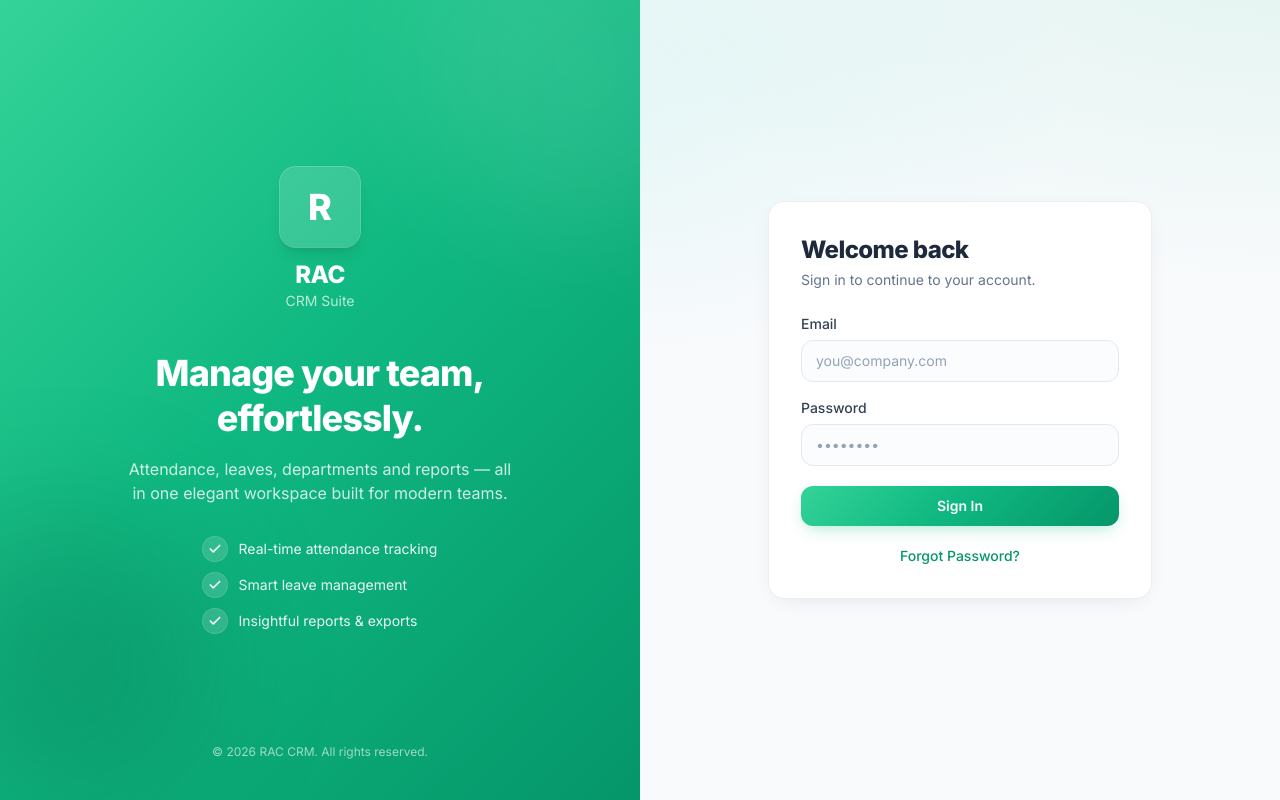
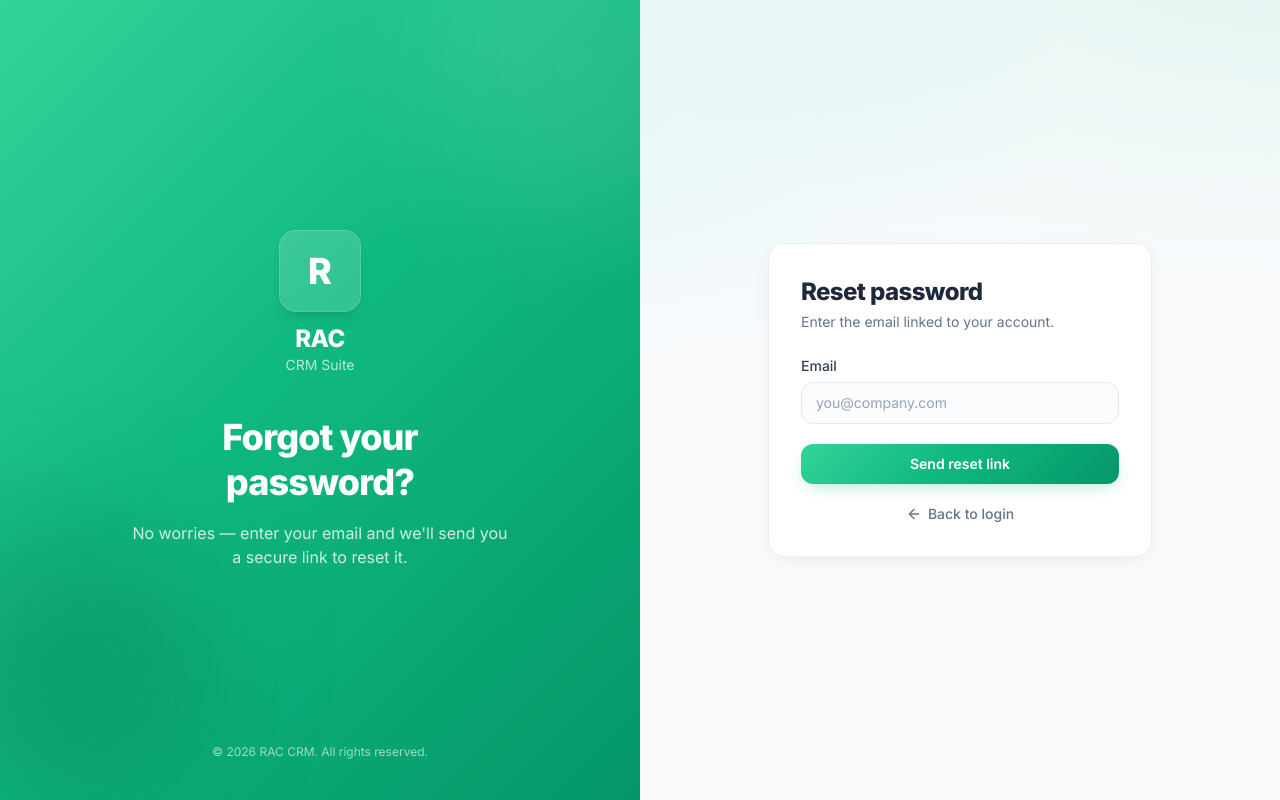
Before and after one commit to Mohammedshibili10/employee-mangement-CRM, a React (Vite) app: page /forgot-password in a window 1280 px wide. Before the commit this address led to /login. Built offline with nearby package versions, Linux system fonts and the light colour scheme; no server answers.

Commit message:
password show and hide option set

```diff
--- a/src/components/common/Input.jsx
+++ b/src/components/common/Input.jsx
@@ -1,4 +1,12 @@
+import { useState } from "react";
+
 function Input({ label, type = "text", value, onChange, placeholder, name, error }) {
+  const [show, setShow] = useState(false);
+
+  // Password fields get a show/hide (eye) toggle.
+  const isPassword = type === "password";
+  const inputType = isPassword ? (show ? "text" : "password") : type;
+
   return (
     <div className="mb-4">
       {label && (
@@ -6,18 +14,50 @@ function Input({ label, type = "text", value, onChange, placeholder, name, error
           {label}
         </label>
       )}
+
+      <div className="relative">
         <input
-        type={type}
+          type={inputType}
           name={name}
           value={value}
           onChange={onChange}
           placeholder={placeholder}
           className={`w-full rounded-xl border bg-slate-50/60 px-3.5 py-2.5 text-sm text-slate-800 placeholder:text-slate-400 transition-all duration-200 focus:outline-none focus:bg-white focus:ring-4 ${
+            isPassword ? "pr-11" : ""
+          } ${
             error
               ? "border-rose-300 focus:border-rose-400 focus:ring-rose-500/15"
               : "border-slate-200 focus:border-brand-400 focus:ring-brand-500/15"
           }`}
         />
+
+        {isPassword && (
+          <button
+            type="button"
+            onClick={() => setShow((s) => !s)}
+            tabIndex={-1}
+            aria-label={show ? "Hide password" : "Show password"}
+            title={show ? "Hide password" : "Show password"}
+            className="absolute inset-y-0 right-0 flex items-center pr-3.5 text-slate-400 hover:text-slate-600 transition-colors"
+          >
+            {show ? (
+              // eye-off
+              <svg className="h-5 w-5" viewBox="0 0 24 24" fill="none" stroke="currentColor" strokeWidth="1.8" strokeLinecap="round" strokeLinejoin="round">
+                <path d="M9.9 4.24A9.1 9.1 0 0 1 12 4c5.5 0 9.27 5 10 7.5a13 13 0 0 1-2.16 3.19M6.6 6.6C4 8.2 2.5 10.5 2 11.5c.73 2.5 4.5 7.5 10 7.5a9.7 9.7 0 0 0 4.9-1.34" />
+                <path d="M9.9 9.9a3 3 0 0 0 4.2 4.2" />
+                <line x1="3" y1="3" x2="21" y2="21" />
+              </svg>
+            ) : (
+              // eye
+              <svg className="h-5 w-5" viewBox="0 0 24 24" fill="none" stroke="currentColor" strokeWidth="1.8" strokeLinecap="round" strokeLinejoin="round">
+                <path d="M2 12s3.5-7 10-7 10 7 10 7-3.5 7-10 7-10-7-10-7Z" />
+                <circle cx="12" cy="12" r="3" />
+              </svg>
+            )}
+          </button>
+        )}
+      </div>
+
       {error && (
         <p className="text-xs text-rose-600 mt-1.5 flex items-center gap-1">
           <span className="inline-block h-1 w-1 rounded-full bg-rose-500" />
--- /dev/null
+++ b/src/pages/auth/ForgotPassword.jsx
@@ -0,0 +1,123 @@
+import { useState } from "react";
+import { useNavigate } from "react-router-dom";
+import Input from "../../components/common/Input.jsx";
+import Button from "../../components/common/Button.jsx";
+import Logo from "../../components/common/Logo.jsx";
+
+// NOTE: Design only — this page does not call any backend yet.
+// On submit it just shows a confirmation state.
+function ForgotPassword() {
+  const navigate = useNavigate();
+  const [email, setEmail] = useState("");
+  const [sent, setSent] = useState(false);
+
+  function handleSubmit(e) {
+    e.preventDefault();
+    if (!email.trim()) return;
+    // No API call (design only) — just show the success/confirmation UI.
+    setSent(true);
+  }
+
+  return (
+    <div className="min-h-screen flex">
+      {/* Left brand panel (hidden on small screens) */}
+      <div className="hidden lg:flex w-1/2 relative overflow-hidden bg-brand-gradient text-white p-12 flex-col items-center justify-center text-center">
+        <div className="absolute -top-24 -right-24 h-80 w-80 rounded-full bg-white/10 blur-3xl" />
+        <div className="absolute bottom-0 -left-20 h-72 w-72 rounded-full bg-emerald-900/20 blur-3xl" />
+
+        <div className="relative flex flex-col items-center">
+          <div className="flex flex-col items-center gap-3 mb-10">
+            <div className="h-20 w-20 rounded-2xl bg-white/15 ring-1 ring-white/30 flex items-center justify-center font-extrabold text-4xl shadow-lg">
+              R
+            </div>
+            <div className="leading-tight text-center">
+              <p className="font-extrabold tracking-tight text-2xl">RAC</p>
+              <p className="text-sm text-white/70">CRM Suite</p>
+            </div>
+          </div>
+
+          <h2 className="text-4xl font-extrabold leading-tight tracking-tight">
+            Forgot your<br />password?
+          </h2>
+          <p className="mt-4 text-white/80 max-w-sm">
+            No worries — enter your email and we'll send you a secure link to
+            reset it.
+          </p>
+        </div>
+
+        <p className="absolute bottom-10 left-0 right-0 text-center text-xs text-white/60">
+          © {`${new Date().getFullYear()}`} RAC CRM. All rights reserved.
+        </p>
+      </div>
+
+      {/* Right form panel */}
+      <div className="flex-1 app-surface flex items-center justify-center p-4 sm:p-8">
+        <div className="w-full max-w-sm animate-fade-in-up">
+          <div className="flex justify-center lg:hidden mb-6 scale-125">
+            <Logo />
+          </div>
+
+          <div className="bg-white rounded-2xl border border-slate-200/70 shadow-card p-8">
+            {!sent ? (
+              <>
+                <h1 className="text-2xl font-extrabold text-slate-800 tracking-tight">Reset password</h1>
+                <p className="text-sm text-slate-500 mt-1 mb-6">
+                  Enter the email linked to your account.
+                </p>
+
+                <form onSubmit={handleSubmit} noValidate>
+                  <Input
+                    label="Email"
+                    type="email"
+                    name="email"
+                    value={email}
+                    onChange={(e) => setEmail(e.target.value)}
+                    placeholder="you@company.com"
+                  />
+
+                  <Button type="submit" color="green" className="w-full mt-1">
+                    Send reset link
+                  </Button>
+                </form>
+              </>
+            ) : (
+              <div className="text-center">
+                <div className="mx-auto h-14 w-14 rounded-2xl bg-brand-gradient text-white flex items-center justify-center shadow-glow-sm mb-4">
+                  <svg className="h-7 w-7" viewBox="0 0 24 24" fill="none" stroke="currentColor" strokeWidth="2.5" strokeLinecap="round" strokeLinejoin="round">
+                    <path d="M3.5 6.5h17v11h-17z" />
+                    <path d="m4 7 8 6 8-6" />
+                  </svg>
+                </div>
+                <h1 className="text-xl font-extrabold text-slate-800 tracking-tight">Check your email</h1>
+                <p className="text-sm text-slate-500 mt-2">
+                  If an account exists for <span className="font-semibold text-slate-700">{email}</span>,
+                  a password reset link is on its way.
+                </p>
+                <button
+                  type="button"
+                  onClick={() => setSent(false)}
+                  className="text-sm text-brand-600 hover:text-brand-700 hover:underline mt-4 font-medium"
+                >
+                  Use a different email
+                </button>
+              </div>
+            )}
+
+            <button
+              type="button"
+              onClick={() => navigate("/login")}
+              className="w-full mt-5 flex items-center justify-center gap-1.5 text-sm text-slate-500 hover:text-slate-700 font-medium transition-colors"
+            >
+              <svg className="h-4 w-4" viewBox="0 0 24 24" fill="none" stroke="currentColor" strokeWidth="2" strokeLinecap="round" strokeLinejoin="round">
+                <path d="M19 12H5M12 19l-7-7 7-7" />
+              </svg>
+              Back to login
+            </button>
+          </div>
+        </div>
+      </div>
+    </div>
+  );
+}
+
+export default ForgotPassword;
--- a/src/pages/auth/Login.jsx
+++ b/src/pages/auth/Login.jsx
@@ -138,9 +138,13 @@ function Login() {
               </Button>
             </form>
 
-            <p className="text-center text-sm text-brand-600 hover:text-brand-700 hover:underline mt-5 cursor-pointer font-medium">
+            <button
+              type="button"
+              onClick={() => navigate("/forgot-password")}
+              className="block w-full text-center text-sm text-brand-600 hover:text-brand-700 hover:underline mt-5 font-medium"
+            >
               Forgot Password?
-            </p>
+            </button>
           </div>
         </div>
       </div>
--- a/src/routes/AppRoutes.jsx
+++ b/src/routes/AppRoutes.jsx
@@ -5,6 +5,7 @@ import AdminLayout from "../layouts/AdminLayout.jsx";
 import EmployeeLayout from "../layouts/EmployeeLayout.jsx";
 
 import Login from "../pages/auth/Login.jsx";
+import ForgotPassword from "../pages/auth/ForgotPassword.jsx";
 import ProtectedRoute from "./ProtectedRoute.jsx";
 
 import AdminDashboard from "../pages/admin/Dashboard.jsx";
@@ -39,6 +40,11 @@ function AppRoutes() {
         element={token ? <Navigate to={dashboardPath} replace /> : <Login />}
       />
 
+      <Route
+        path="/forgot-password"
+        element={token ? <Navigate to={dashboardPath} replace /> : <ForgotPassword />}
+      />
+
       <Route element={<ProtectedRoute role="admin" />}>
         <Route path="/admin" element={<AdminLayout />}>
           <Route path="dashboard" element={<AdminDashboard />} />
```
Lines whose indentation alone changed are shown as unchanged.
